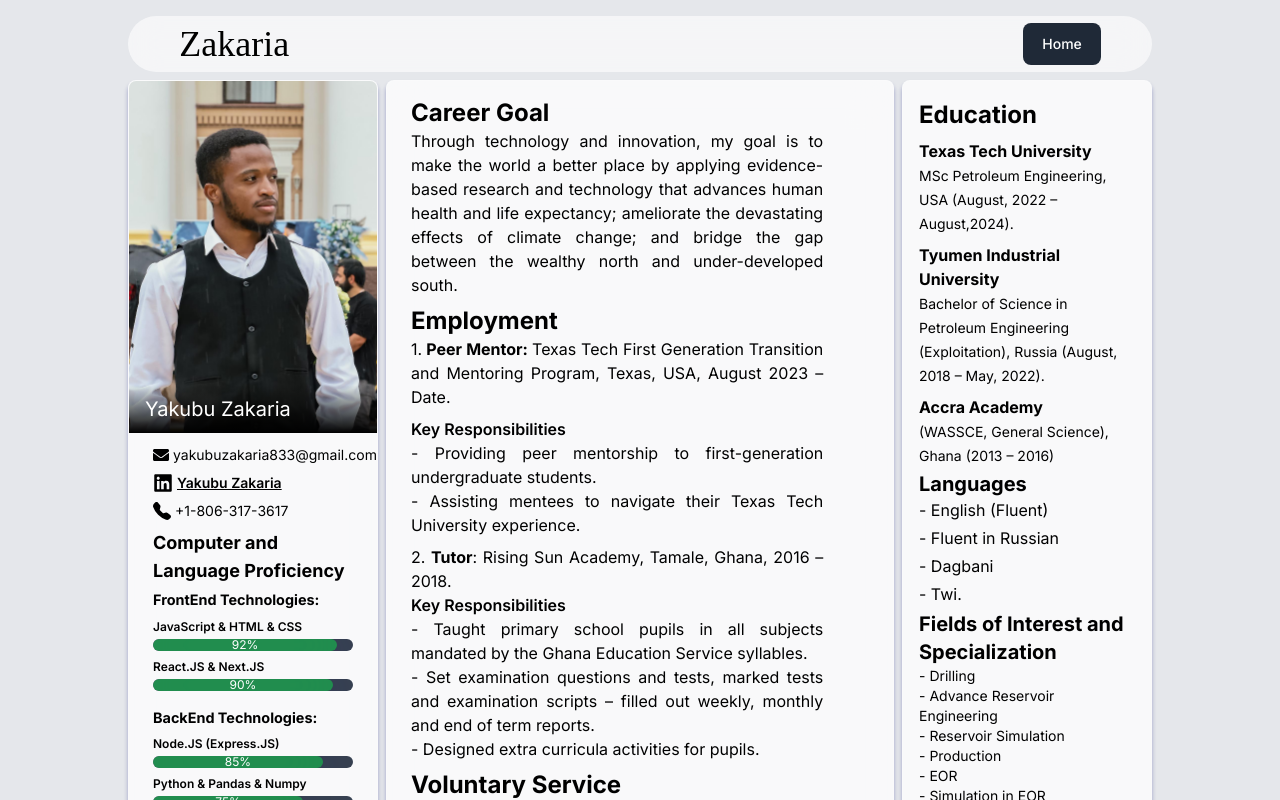
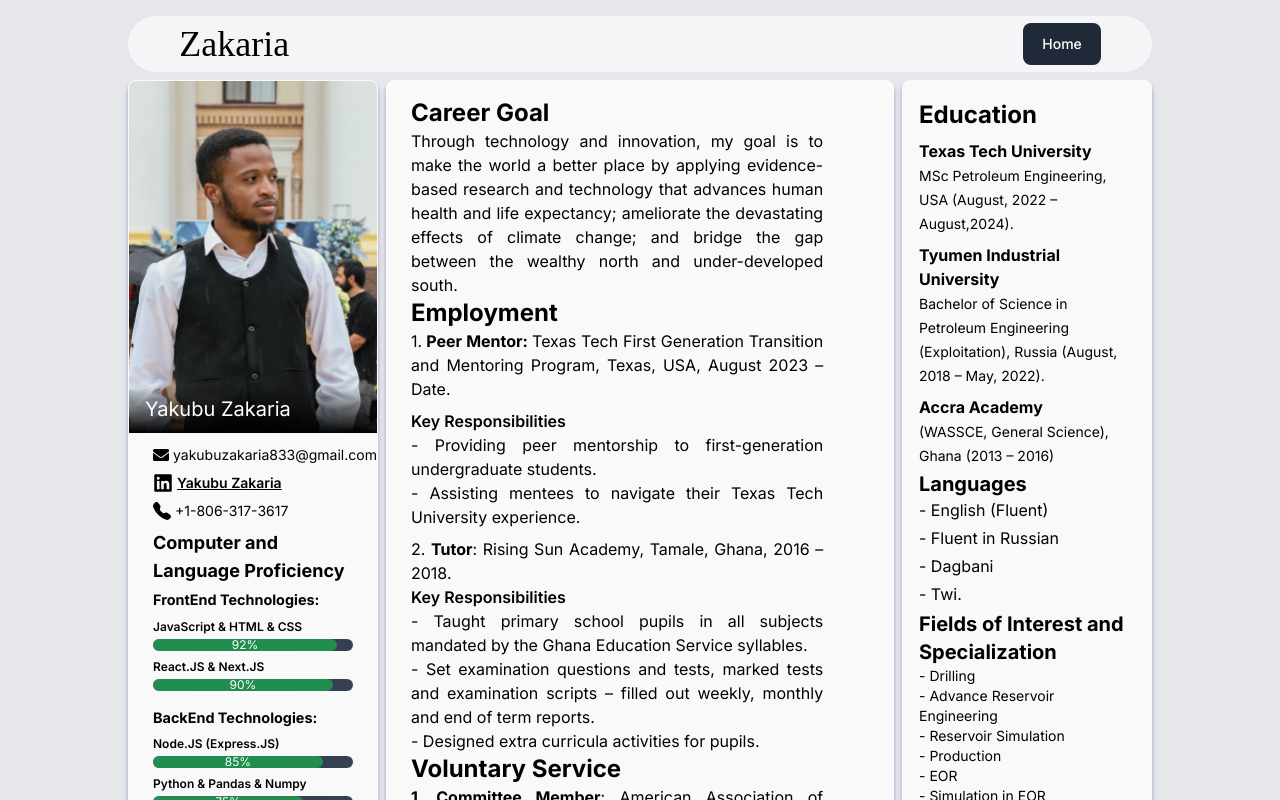
Before and after one commit to zakjak/portfolio, a Next.js app: page /about in a window 1280 px wide. Shown: the top 800 px of the page. Built offline with nearby package versions, Linux system fonts and the light colour scheme; a web font is replaced by a local one.

Commit message:
changed the gap in the middle section

```diff
--- a/components/MiddleSection/AboutMiddle.js
+++ b/components/MiddleSection/AboutMiddle.js
@@ -7,7 +7,7 @@ const AboutMiddle = () => {
   return (
     <div className='w-full shadow-md lg:overflow-hidden scroll lg:scroll-smooth
     rounded-lg bg-card card backdrop-blur-[20px]'>
-      <div className='ov overflow-y-scroll lg:h-[62rem] py-4 px-6 flex flex-col gap-2'>
+      <div className='ov overflow-y-scroll lg:h-[62rem] py-4 px-6'>
         <RightCareer />
         <RightEmployment />
         <RightVoluntary />
```
